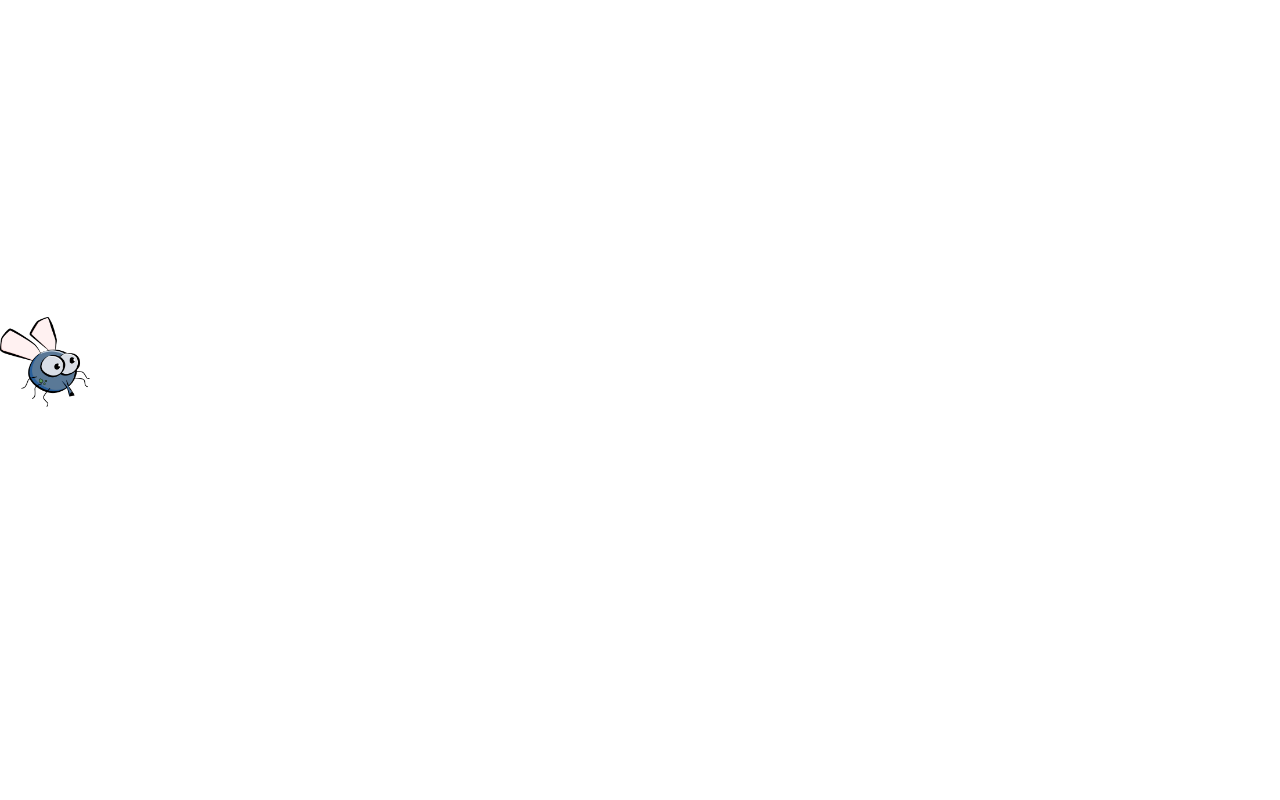
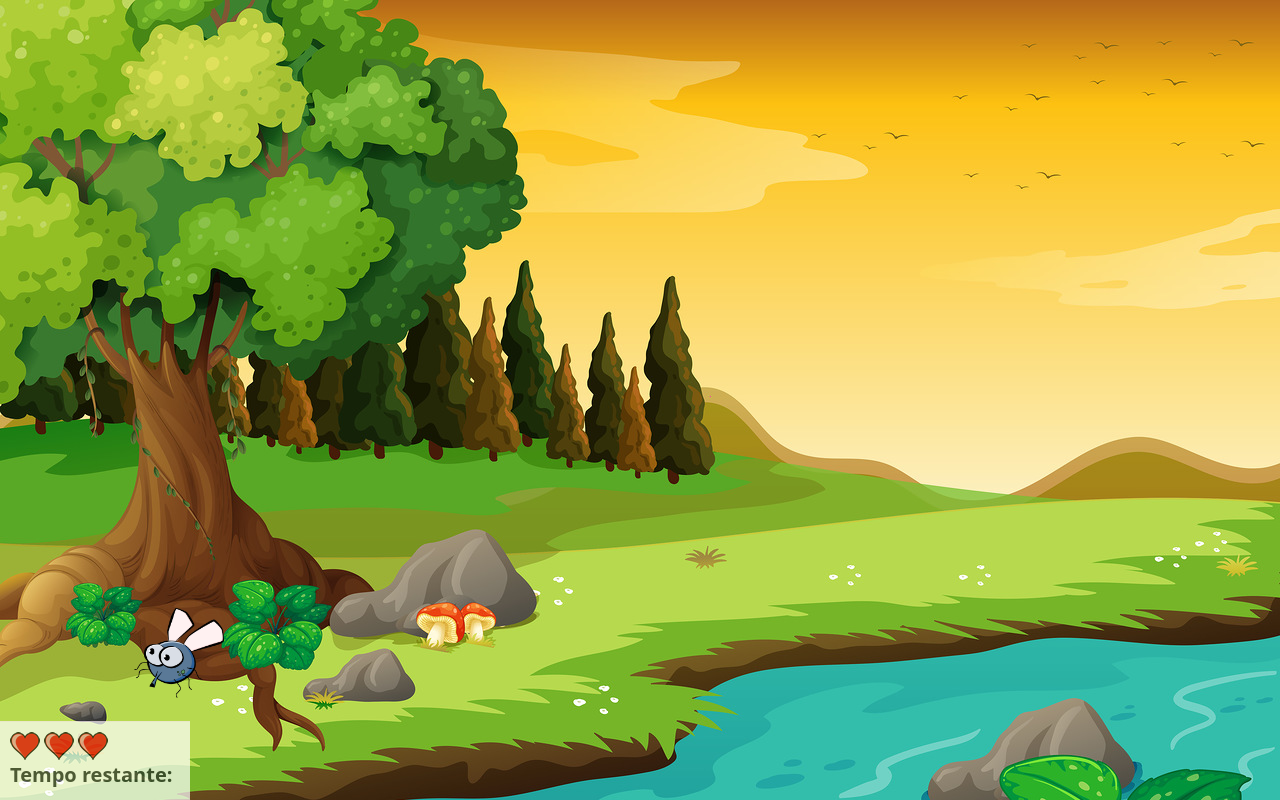
Before and after one commit to mateuswillian/JAVASCRIPT, a website: page html_JS/game.html in a window 1280 px wide. Drawn offline with nearby package versions, Linux system fonts and the light colour scheme.

Commit message:
adicionando cenario no game

```diff
--- a/html_JS/assets/css/game.css
+++ b/html_JS/assets/css/game.css
@@ -1,3 +1,9 @@
+body {
+    background-image: url(../images/bg.jpg);
+    background-repeat: no-repeat;
+    background-size: 100%;
+}
+
 .mosquito1 {
     width: 50px;
     height: 50px;
@@ -21,3 +27,24 @@
 .ladoB {
     transform: scaleX(-1);
 }
+
+.painel {
+    position: absolute;
+    width: 190px;
+    padding: 10px;
+    left: 0px;
+    bottom: 0px;
+    border-top: 1px solid #fff0fa;
+    background-color: #ffffff;
+    opacity: 0.7;
+}
+
+.vidas {
+    float: left;
+}
+
+.cronometro {
+    float: left;
+    font-size: 20px;
+    font-weight: bold;
+}
--- a/html_JS/assets/js/calculadora.js
+++ b/html_JS/assets/js/calculadora.js
@@ -16,5 +16,4 @@ function calcular(tipo, valor){
             document.getElementById('resultado').value = valorCampo
         }
     }
-
 }
--- a/html_JS/assets/js/game.js
+++ b/html_JS/assets/js/game.js
@@ -11,6 +11,12 @@ function tamanhoDoPalco () {
 tamanhoDoPalco()
 
 function imgRandomica () {
+
+    //Remove mosquito
+    if ( document.getElementById('mosquito')) {
+    document.getElementById('mosquito').remove()
+        }
+
     let posicaox = Math.floor (Math.random() * largura) - 90
     let posicaoy = Math.floor (Math.random() * altura) - 90
 
@@ -27,6 +33,10 @@ function imgRandomica () {
     mosquito.style.left = posicaox + 'px'
     mosquito.style.top = posicaoy + 'px'
     mosquito.style.position = 'absolute'
+    mosquito.id = 'mosquito'
+    mosquito.onclick = function () {
+        this.remove()
+    }
 
     document.body.appendChild(mosquito)
 }
--- a/html_JS/game.html
+++ b/html_JS/game.html
@@ -9,9 +9,19 @@
     <script src="./assets/js/game.js"></script>
 </head>
 <body onresize="tamanhoDoPalco()">
+    <div class="painel">
+        <div class="vidas">
+            <img id="vida1" src="./assets/images/coracao_cheio.png" >
+            <img id="vida2" src="./assets/images/coracao_cheio.png" >
+            <img id="vida3" src="./assets/images/coracao_cheio.png" >
+        </div>
+        <div class="cronometro">Tempo restante: </div>
+    </div>
 
     <script>
-        imgRandomica()
+        setInterval(function() {
+            imgRandomica()
+        }, 2000)
     </script>
 </body>
 </html>
```
